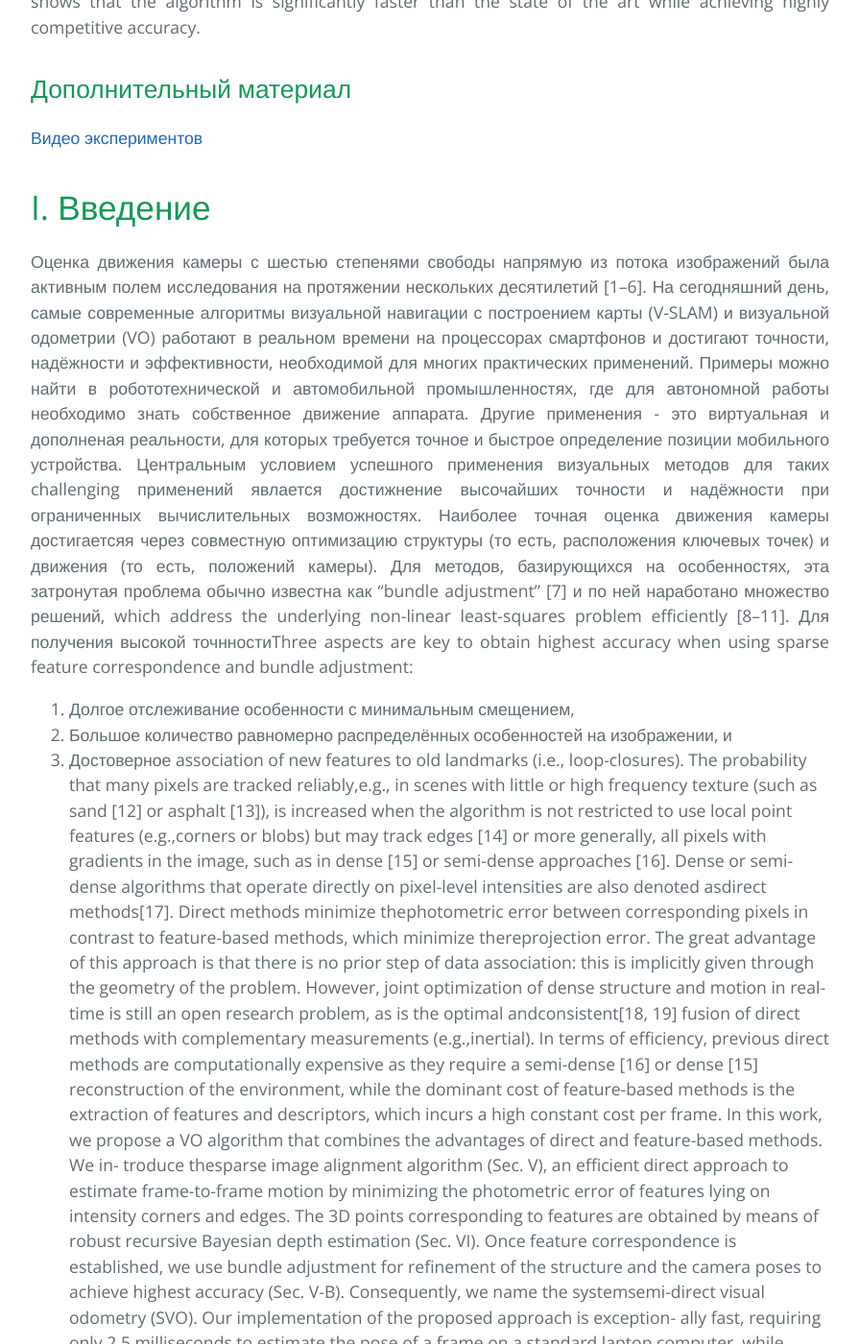
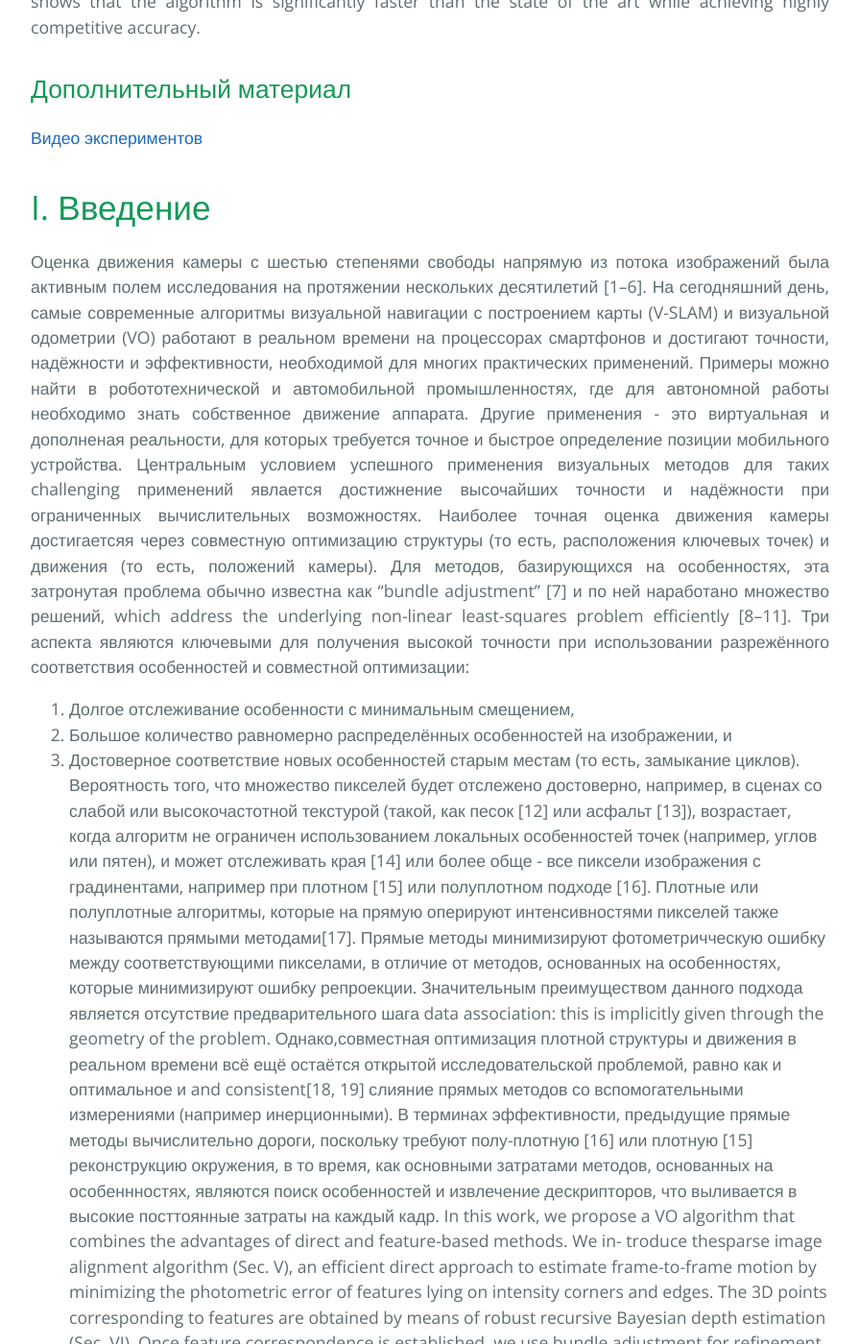
Before and after one commit to i-v-s/slam, a Jekyll site: the page built from svo2.md, in a window 1280 px wide and 1400 px high, scrolled down 1169 px. Shown: the whole window at 96% size, without its empty margins (192-1087 px from the left). Built offline with Jekyll 4.4.1, drawn with Linux system fonts in a browser that asks for light colours; our own code applies the rules of GitHub Pages for plain Markdown files; some of the changed text lies outside the part shown.

Commit message:
Обновлено svo2.md

```diff
--- a/svo2.md
+++ b/svo2.md
@@ -45,35 +45,32 @@ accuracy.
 эта затронутая проблема обычно известна как
 "bundle adjustment" [7] и по ней наработано множество решений,
 which address the underlying non-linear least-squares problem
-efficiently [8–11]. Для получения высокой точнностиThree aspects are key to obtain highest
-accuracy when using sparse feature correspondence and bundle
-adjustment:
+efficiently [8–11]. Три аспекта являются ключевыми для получения высокой точности при использовании разрежённого соответствия особенностей и совместной оптимизации:
 1. Долгое отслеживание особенности с минимальным смещением,
 2. Большое количество равномерно распределённых особенностей на изображении, и
-3. Достоверное association of new features to
-old landmarks (i.e., loop-closures).
-The probability that many pixels are tracked reliably,e.g.,
-in scenes with little or high frequency texture (such as sand
-[12] or asphalt [13]), is increased when the algorithm is not
-restricted to use local point features (e.g.,corners or blobs)
-but may track edges [14] or more generally, all pixels with
-gradients in the image, such as in dense [15] or semi-dense
-approaches [16]. Dense or semi-dense algorithms that operate
-directly on pixel-level intensities are also denoted asdirect
-methods[17]. Direct methods minimize thephotometric error
-between corresponding pixels in contrast to feature-based
-methods, which minimize thereprojection error. The great
-advantage of this approach is that there is no prior step of
+3. Достоверное соответствие новых особенностей старым местам (то есть, замыкание циклов).
+Вероятность того, что множество пикселей будет отслежено достоверно, например,
+в сценах со слабой или высокочастотной текстурой (такой, как песок
+[12] или асфальт [13]), возрастает, когда алгоритм не ограничен
+использованием локальных особенностей точек (например, углов или пятен),
+и может отслеживать края [14] или более обще - все пиксели изображения с
+градинентами, например при плотном [15] или полуплотном
+подходе [16]. Плотные или полуплотные алгоритмы, которые на прямую оперируют
+интенсивностями пикселей также называются прямыми
+методами[17]. Прямые методы минимизируют фотометричческую ошибку
+между соответствующими пикселами, в отличие от методов, основанных на особенностях,
+которые минимизируют ошибку репроекции. Значительным
+преимуществом данного подхода является отсутствие предварительного шага
 data association: this is implicitly given through the geometry
-of the problem. However, joint optimization of dense structure
-and motion in real-time is still an open research problem, as
-is the optimal andconsistent[18, 19] fusion of direct methods
-with complementary measurements (e.g.,inertial). In terms
-of efficiency, previous direct methods are computationally
-expensive as they require a semi-dense [16] or dense [15]
-reconstruction of the environment, while the dominant cost
-of feature-based methods is the extraction of features and
-descriptors, which incurs a high constant cost per frame.
+of the problem. Однако,совместная оптимизация плотной структуры
+и движения в реальном времени всё ещё остаётся открытой исследовательской проблемой,
+равно как и оптимальное и and consistent[18, 19] слияние прямых методов
+со вспомогательными измерениями (например инерционными). В терминах
+эффективности, предыдущие прямые методы вычислительно
+дороги, поскольку требуют полу-плотную [16] или плотную [15]
+реконструкцию окружения, в то время, как основными затратами
+методов, основанных на особеннностях, являются поиск особенностей и
+извлечение дескрипторов, что выливается в высокие посттоянные затраты на каждый кадр.
 In this work, we propose a VO algorithm that combines
 the advantages of direct and feature-based methods. We in-
 troduce thesparse image alignment algorithm (Sec. V), an
```
